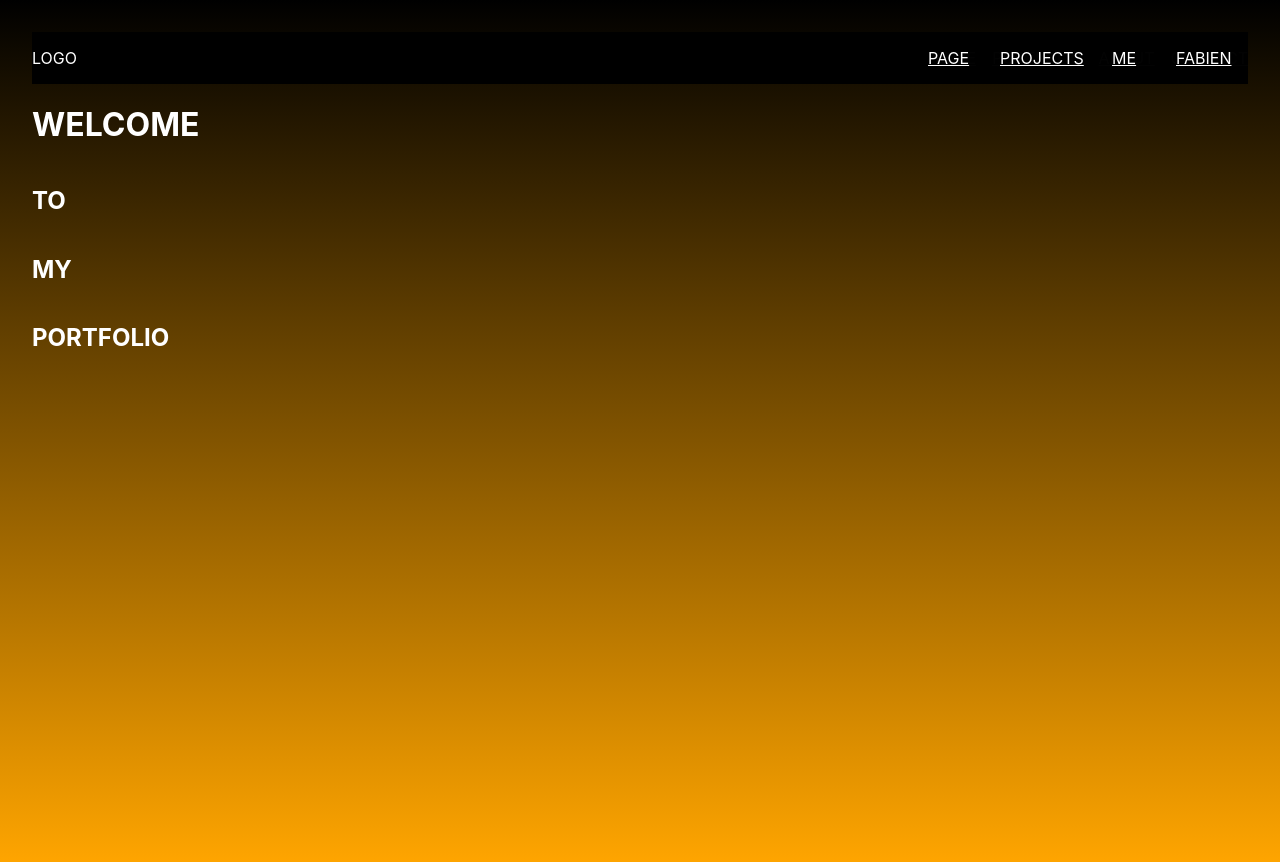
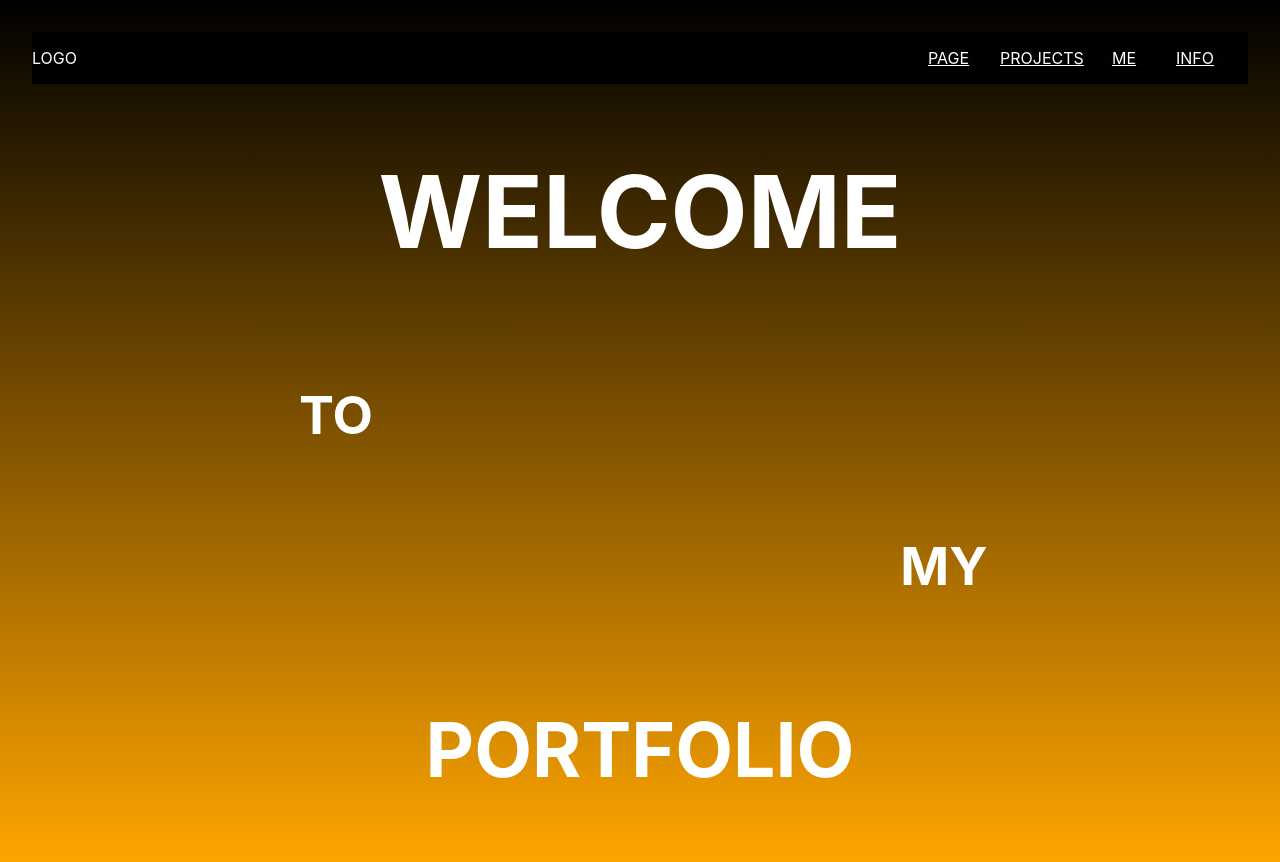
Before and after one commit to fibini/Portfolio, a React (Create React App) app: page / in a window 1280 px wide. Built offline with nearby package versions, Linux system fonts and the light colour scheme.

Commit message:
Add styling

```diff
--- a/src/CSS/about.css
+++ b/src/CSS/about.css
@@ -1,3 +1,7 @@
+.about-container {
+    margin-top: 3rem;
+}
+
 .head-container {
     display: flex;
     flex-direction: column;
@@ -10,6 +14,10 @@
     ;
 }
 
+.skills-heading {
+    text-align: center;
+}
+
 .socials-container {
     display: flex;
     justify-content: center;
--- a/src/CSS/home.css
+++ b/src/CSS/home.css
@@ -3,3 +3,28 @@
     flex-direction: column;
     align-content: center;
 }
+
+.welcome {
+    text-align: center;
+    font-size: 50px;
+}
+
+.to {
+    width: 50%;
+    display: flex;
+    justify-content: center;
+    font-size: 35px;
+}
+
+.my {
+    width: 50%;
+    display: flex;
+    align-self: flex-end;
+    justify-content: center;
+    font-size: 35px;
+}
+
+.portfolio {
+    text-align: center;
+    font-size: 50px;
+}
--- a/src/components/Navbar.js
+++ b/src/components/Navbar.js
@@ -19,7 +19,7 @@ const NavigationBar = () => (
       <li className="li-nav"><NavLink to="/about">ABOUT</NavLink></li>
       <li className="li-nav2 me"><NavLink to="/about">ME</NavLink></li>
       <li className="li-nav"><NavLink to="/contact">CONTACT</NavLink></li>
-      <li className="li-nav2 fabien"><NavLink to="/contact">FABIEN</NavLink></li>
+      <li className="li-nav2 fabien"><NavLink to="/contact">INFO</NavLink></li>
     </ul>
   </nav>
 );
--- a/src/components/Pages/About.js
+++ b/src/components/Pages/About.js
@@ -12,7 +12,7 @@ import '../../CSS/about.css';
 
 const About = () => (
   <div>
-    <section>
+    <section className="about-container">
       <div className="head-container">
         <h1>FABIEN</h1>
         <h2>SOFTWARE DEVELOPER</h2>
@@ -24,7 +24,7 @@ const About = () => (
       </p>
       <div className="skills-container">
         <div>
-          <h4>LANGUAGES</h4>
+          <h4 className="skills-heading">LANGUAGES</h4>
           <ul>
             <li>JAVASCRIPT</li>
             <li>RUBY</li>
@@ -33,7 +33,7 @@ const About = () => (
           </ul>
         </div>
         <div>
-          <h4>FRAMEWORKS</h4>
+          <h4 className="skills-heading">FRAMEWORKS</h4>
           <ul>
             <li>RUBY ON RAILS</li>
             <li>BOOTSTRAP</li>
@@ -43,7 +43,7 @@ const About = () => (
           </ul>
         </div>
         <div>
-          <h4>SKILLS</h4>
+          <h4 className="skills-heading">SKILLS</h4>
           <ul>
             <li>CODEKIT</li>
             <li>CODEPEN</li>
--- a/src/components/Pages/Home.js
+++ b/src/components/Pages/Home.js
@@ -3,10 +3,18 @@ import '../../CSS/home.css';
 
 const Home = () => (
   <div className="home-container">
-    <h1>WELCOME</h1>
-    <h2>TO</h2>
-    <h2>MY</h2>
-    <h2>PORTFOLIO</h2>
+    <div className="welcome">
+      <h1>WELCOME</h1>
+    </div>
+    <div className="to">
+      <h2>TO</h2>
+    </div>
+    <div className="my">
+      <h2>MY</h2>
+    </div>
+    <div className="portfolio">
+      <h2>PORTFOLIO</h2>
+    </div>
   </div>
 );
 
```
